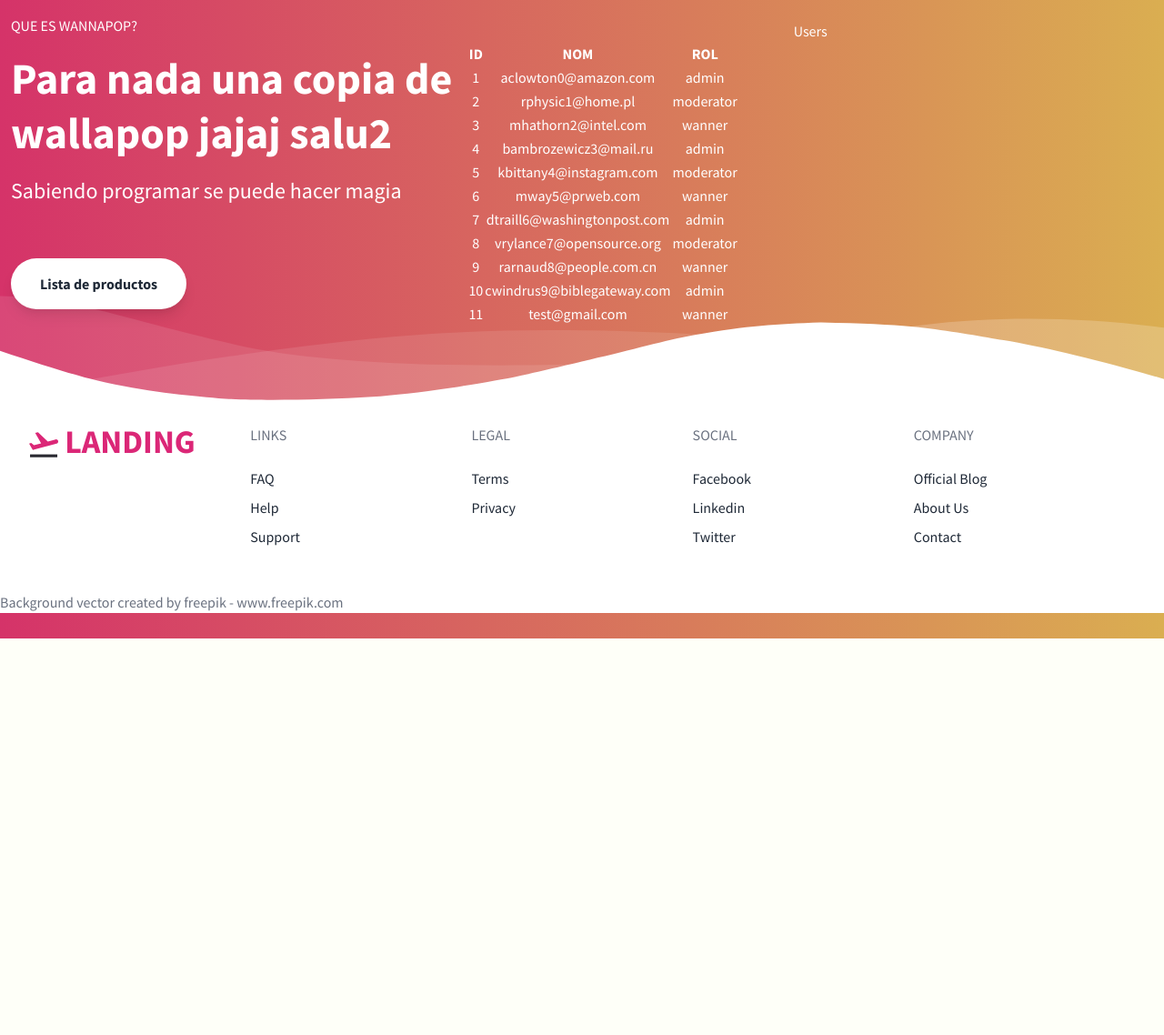
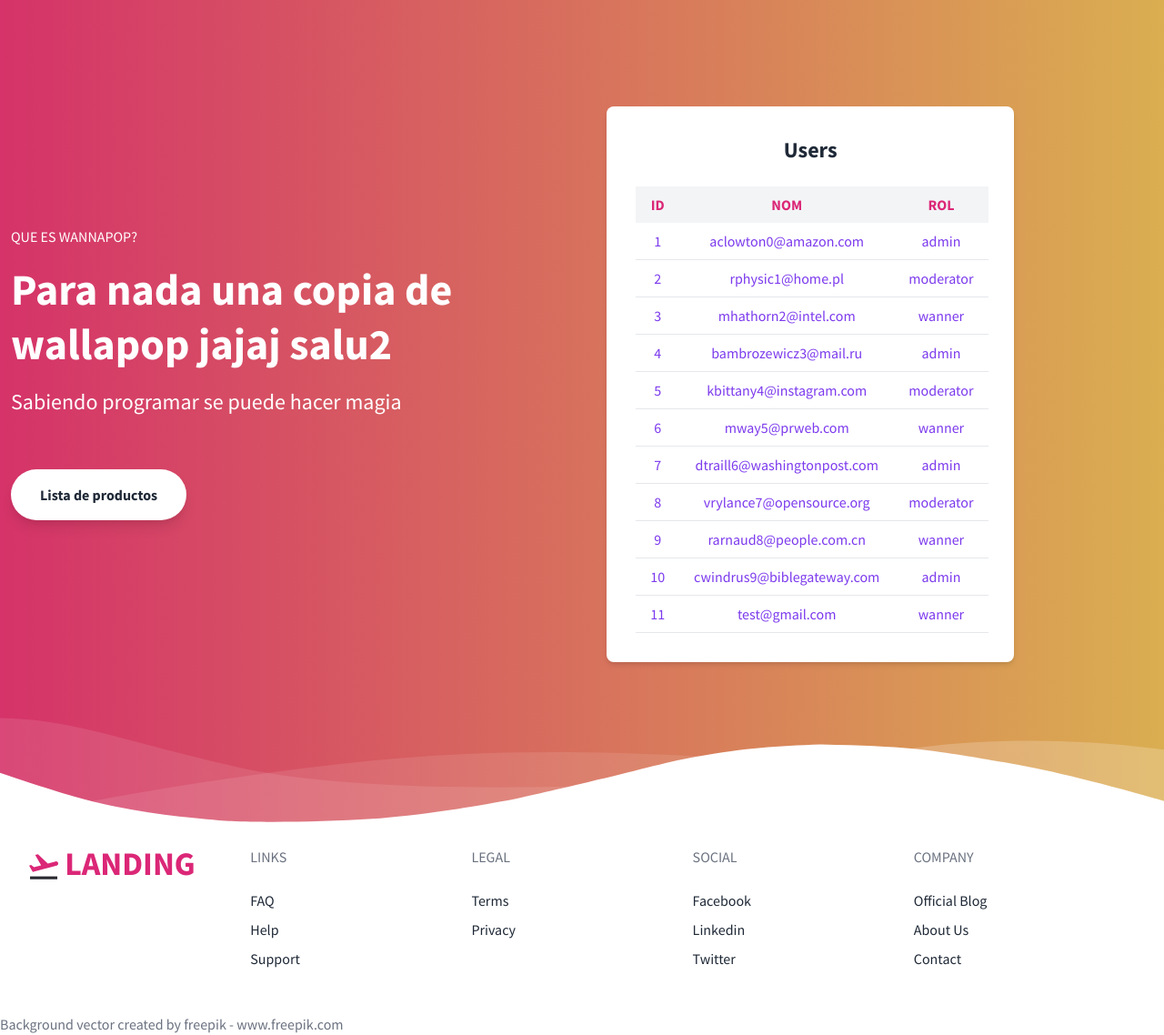
Before and after one commit to mroscardev91/m12-projecte, a Flask app: page /admin/users in a window 1280 px wide. Shown: the part 98-1236 px from the top of the page at 91% size. Before the commit the page ends 800 px from the top, so only its background shows below. Run offline with Flask 3, Linux system fonts and the light colour scheme; a user stored in the database is signed in; parts of the project's set-up code (start-up, migrations or seed data) failed here and were passed over.

Commit message:
fix apariencies layout

```diff
--- a/wannapop/templates/admin/users_list.html
+++ b/wannapop/templates/admin/users_list.html
@@ -1,19 +1,27 @@
 {% extends 'layout.html' %}
 {% block content %}
 
-    <h3>Users</h3>
-    <table>
-        <tr>
-            <th>ID</th>
-            <th>NOM</th>
-            <th>ROL</th>
-        </tr>
-        {% for user in users %}
-        <tr>
-            <td>{{ user.id }}</td>
-            <td>{{ user.email }}</td>
-            <td>{{ user.role }}</td>
-        </tr>
-        {% endfor %}
-    </table>
+<div class="flex items-center justify-center h-screen">
+    <div class="bg-white p-8 rounded-lg shadow-md w-full max-w-md">
+        <h3 class="text-2xl font-bold mb-6 text-gray-800 text-center">Users</h3>
+        <table class="table-auto w-full">
+            <thead>
+                <tr class="bg-gray-100">
+                    <th class="px-4 py-2 text-pink-600">ID</th>
+                    <th class="px-4 py-2 text-pink-600">NOM</th>
+                    <th class="px-4 py-2 text-pink-600">ROL</th>
+                </tr>
+            </thead>
+            <tbody>
+                {% for user in users %}
+                <tr class="border-b">
+                    <td class="px-4 py-2 text-purple-600" >{{ user.id }}</td>
+                    <td class="px-4 py-2 text-purple-600">{{ user.email }}</td>
+                    <td class="px-4 py-2 text-purple-600">{{ user.role }}</td>
+                </tr>
+                {% endfor %}
+            </tbody>
+        </table>
+    </div>
+</div>
 {% endblock %}
```
Also changed, not shown: wannapop/templates/admin/index.html (+8 -5 lines), wannapop/templates/products/list.html (+7 -1 lines).
